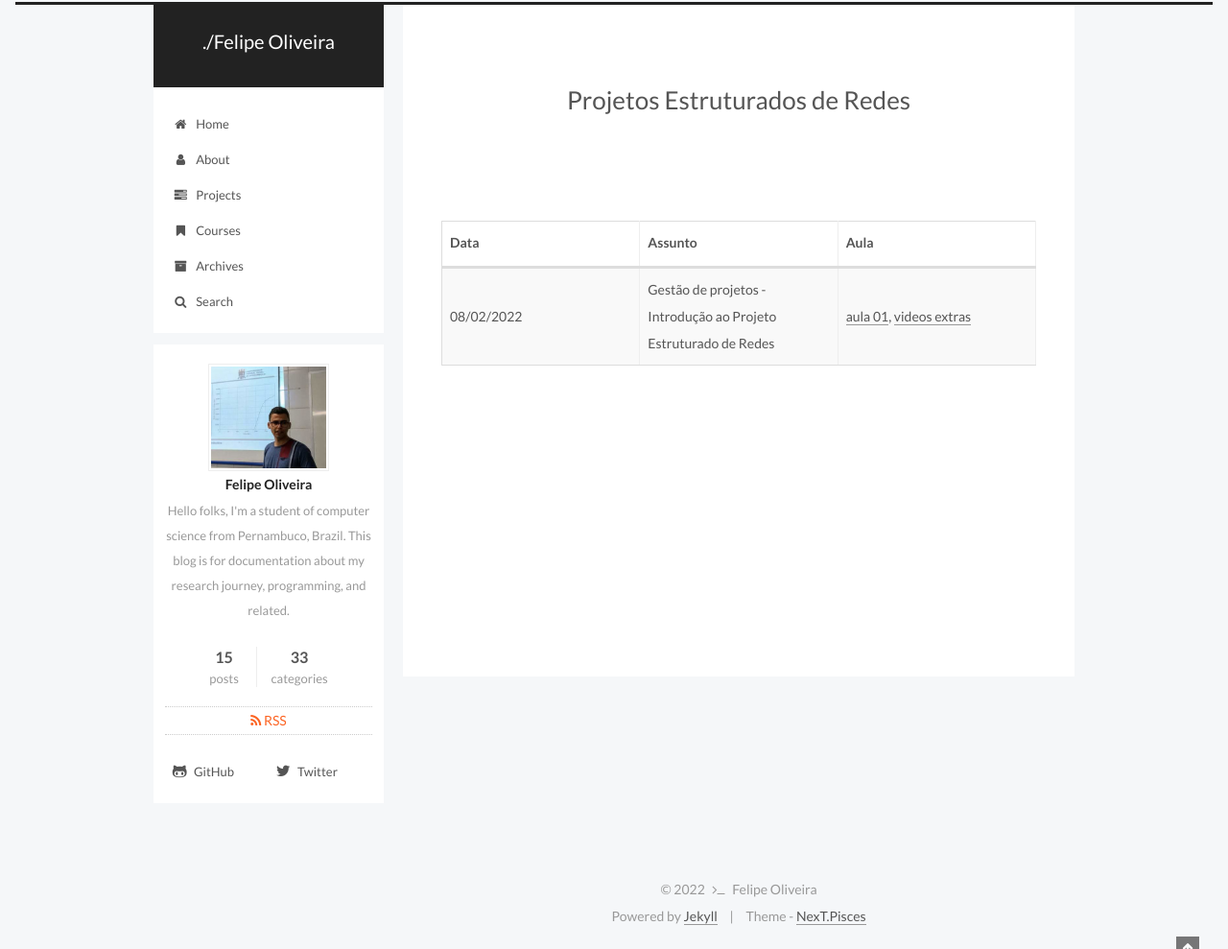
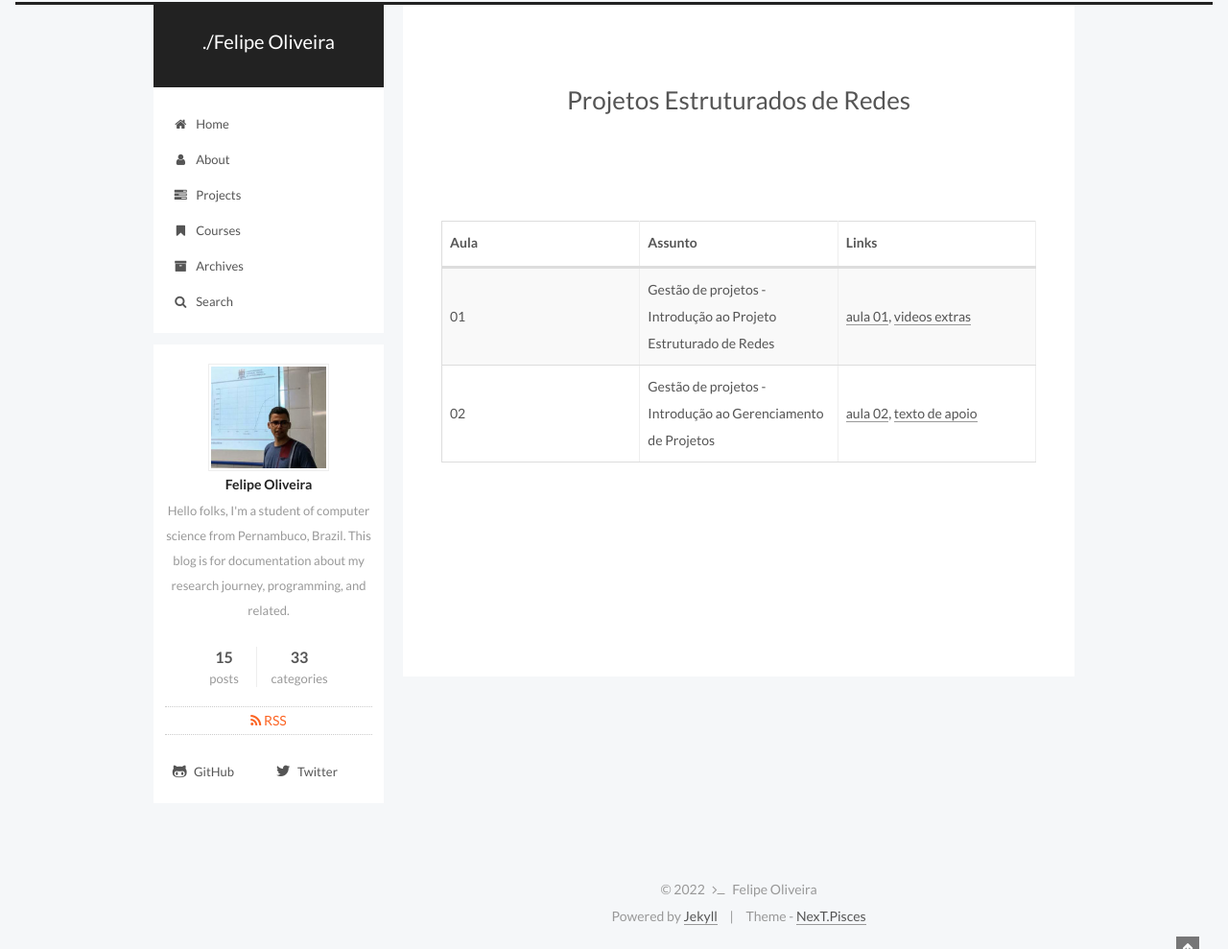
Before and after one commit to fdoliv/fdoliv.github.io, a Jekyll site: the page built from courses/per/index.md, in a window 1280 px wide. Shown: the whole page at 96% size. Built offline with Jekyll 4.4.1, drawn with Linux system fonts in a browser that asks for light colours.

Commit message:
Aula de PER

```diff
--- a/courses/per/index.md
+++ b/courses/per/index.md
@@ -11,6 +11,7 @@ comments: false
 
 <br/>
 
-| Data | Assunto | Aula |
+| Aula | Assunto | Links |
 | -- | ------------ | --- |
-| 08/02/2022 | Gestão de projetos - Introdução ao Projeto Estruturado de Redes| [aula 01]({{ site.url }}/assets/arquivos/per/aula01-per.pdf){:target="_blank"}, [videos extras](https://www.youtube.com/playlist?list=PLsJGhs3ZmfHJjJmMJqb7UQjBp9l7qJ844){:target="_blank"} |
+| 01 | Gestão de projetos - Introdução ao Projeto Estruturado de Redes| [aula 01]({{ site.url }}/assets/arquivos/per/aula01-per.pdf){:target="_blank"}, [videos extras](https://www.youtube.com/playlist?list=PLsJGhs3ZmfHJjJmMJqb7UQjBp9l7qJ844){:target="_blank"} |
+| 02 | Gestão de projetos - Introdução ao Gerenciamento de Projetos | [aula 02]({{ site.url }}/assets/arquivos/per/aula02-per.pdf){:target="_blank"}, [texto de apoio]({{ site.url }}/assets/arquivos/per/texto-apoio-02.pdf){:target="_blank"} |
```
Also changed, not shown: 2 other files.
